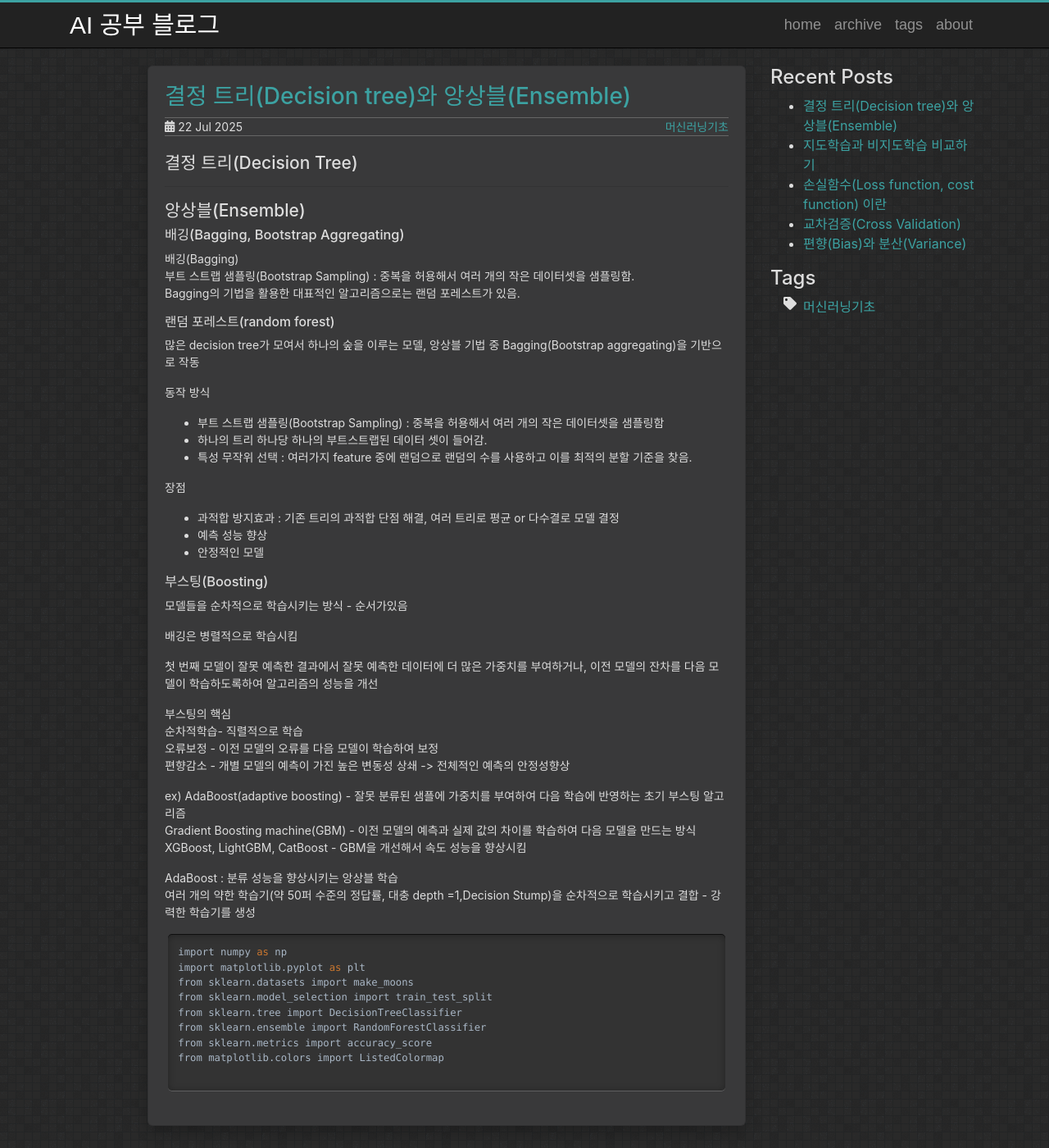
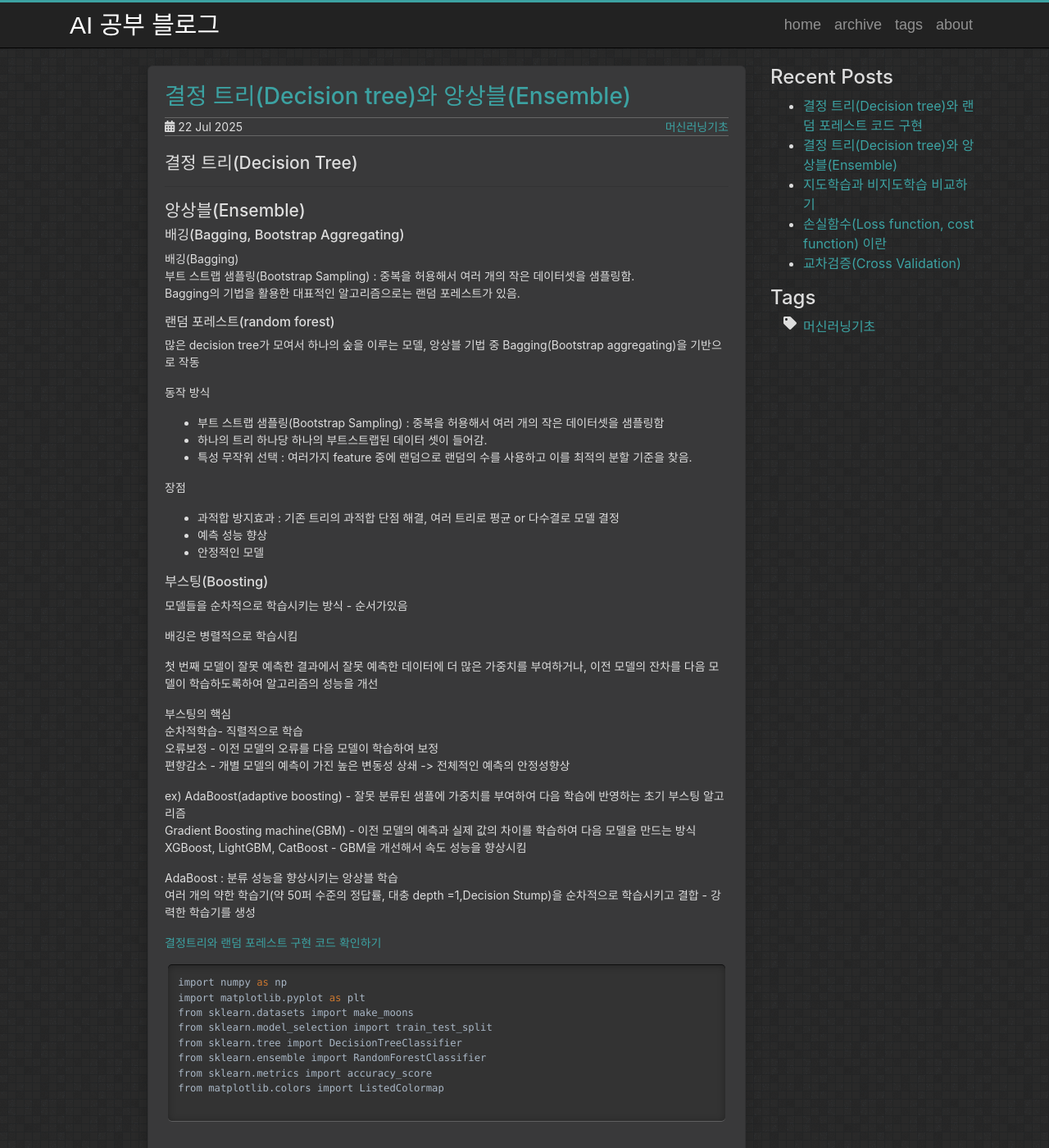
Before and after one commit to Lee-keonhee/Lee-keonhee.github.io, a Jekyll site: the page built from _posts/2025-07-22-DecisionTree_Ensemble.md, in a window 1280 px wide and 1400 px high. Shown: the whole window at 82% size. Built offline with Jekyll 4.4.1, drawn with Linux system fonts in a browser that asks for light colours.

Commit message:
250722_1930

````diff
--- a/_posts/2025-07-22-DecisionTree_Ensemble.md
+++ b/_posts/2025-07-22-DecisionTree_Ensemble.md
@@ -51,7 +51,7 @@ AdaBoost : 분류 성능을 향상시키는 앙상블 학습
 여러 개의 약한 학습기(약 50퍼 수준의 정답률, 대충 depth =1,Decision Stump)을 순차적으로 학습시키고 결합 - 강력한 학습기를 생성
 
 
-
+[결정트리와 랜덤 포레스트 구현 코드 확인하기]({{site.baseurl}}/2025/07/22/DecisionTree_RandomForest_code/)
 ```python
 import numpy as np
 import matplotlib.pyplot as plt
--- /dev/null
+++ b/_posts/2025-07-22-DecisionTree_RandomForest_code.md
@@ -0,0 +1,26 @@
+---
+layout: post
+title:  "결정 트리(Decision tree)와 랜덤 포레스트 코드 구현"
+date:   2025-07-22 09:00:00 +0900
+categories: [머신러닝, 인공지능, 데이터과학]
+tags: [머신러닝기초]
+---
+
+## 결정 트리(Decision Tree)
+
+---
+
+## 랜덤 포레스트(random forest)
+
+
+```python
+import numpy as np
+import matplotlib.pyplot as plt
+from sklearn.datasets import make_moons
+from sklearn.model_selection import train_test_split
+from sklearn.tree import DecisionTreeClassifier
+from sklearn.ensemble import RandomForestClassifier
+from sklearn.metrics import accuracy_score
+from matplotlib.colors import ListedColormap
+
+```
````
